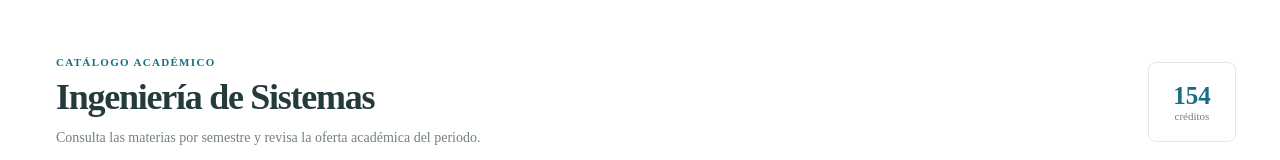
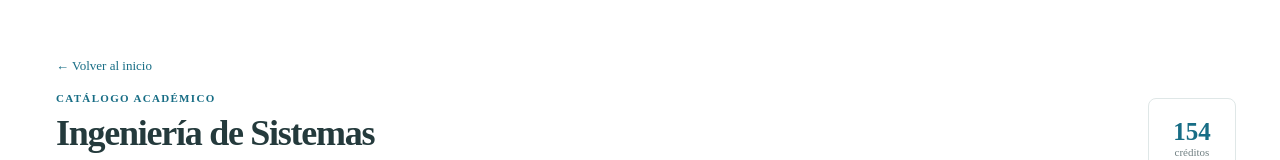
Before and after one commit to Cristian0124/SISTEMA_ESCOLAR, a Vue app in the folder frontend/: page /catalog in a window 1280 px wide. Shown: the top 160 px of the page. Built offline with nearby package versions, Linux system fonts and the light colour scheme; no server answers.

Commit message:
Fix: Botón volver al inicio
Se agrega "botón" de regreso al inicio para el catalogo académico

```diff
--- a/frontend/src/views/CatalogView.vue
+++ b/frontend/src/views/CatalogView.vue
@@ -133,6 +133,7 @@ async function mostrarOferta() {
 
 <template>
   <main class="catalog-page">
+    <RouterLink class="back-link" to="/inicio">← Volver al inicio</RouterLink>
     <header class="page-heading">
       <div>
         <p class="eyebrow">Catálogo académico</p>
@@ -263,6 +264,9 @@ async function mostrarOferta() {
   padding: clamp(24px, 4vw, 48px);
   color: var(--ink);
 }
+
+.back-link { display: inline-block; margin-bottom: 18px; color: #176d85; font-size: 13px; text-decoration: none; }
+.back-link:hover { text-decoration: underline; }
 
 .page-heading {
   display: flex;
```
